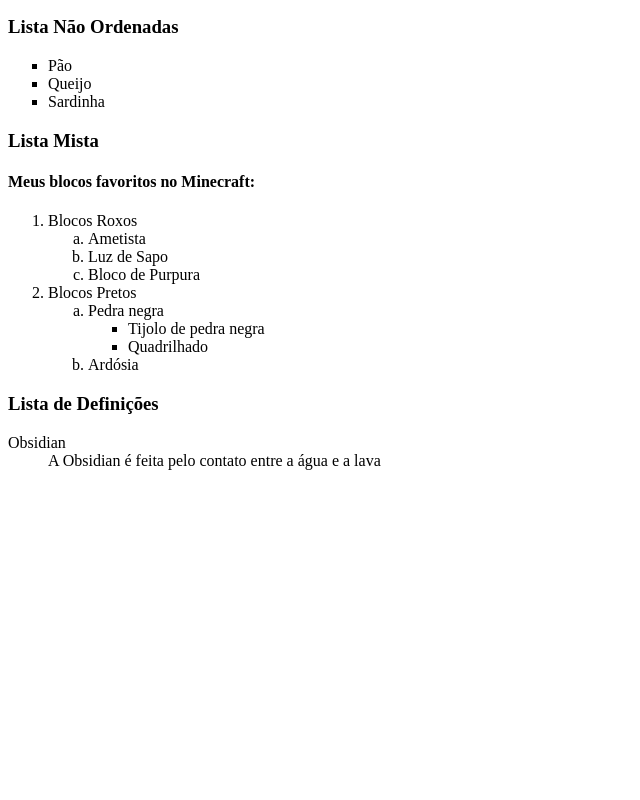
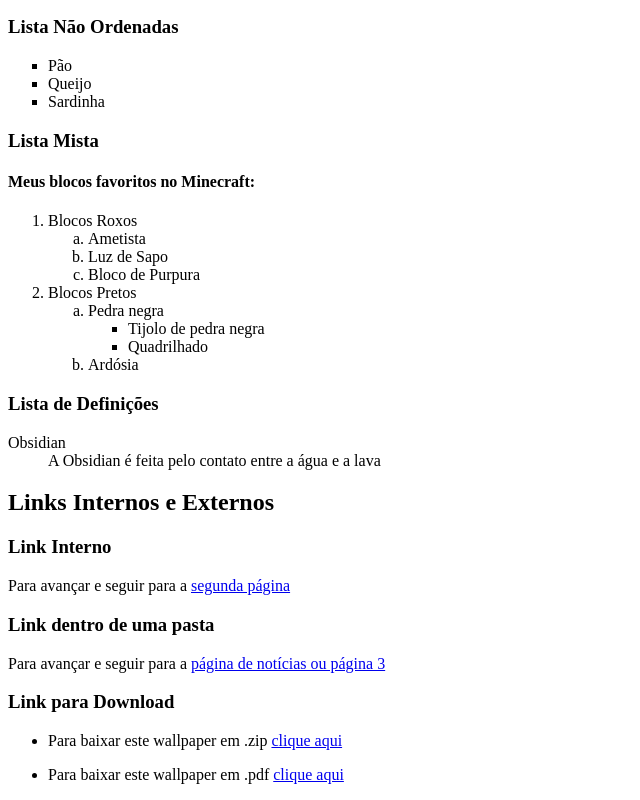
Before and after one commit to diannecarolayne/Primeiro-Repositorio, a plain HTML site: page Exercicio/index.html in a window 1280 px wide. Shown: the part 1800-2600 px from the top of the page, without its empty margins (0-640 px from the left). Before the commit the page ends 2286 px from the top, so only its background shows below. Drawn offline with Linux system fonts and the light colour scheme.

Commit message:
Adicionei mais tags
Hoje aprendi as tags de links externos, internos e download

```diff
--- a/Exercicio/index.html
+++ b/Exercicio/index.html
@@ -78,9 +78,25 @@ else:
 <dl>
     <dt>Obsidian</dt>   <!--Termo-->
     <dd>A Obsidian é feita pelo contato entre a água e a lava</dd> <!--Definição-->
+
 </dl>
 
+<h2>Links Internos e Externos</h2>
 
+<h3>Link Interno</h3>
+<p>Para avançar e seguir para a <a href="pag002.html">segunda página</a></p>
 
+<h3>Link dentro de uma pasta</h3>
+<p>Para avançar e seguir para a <a href="noticias/pag003.html">página de notícias ou página 3</a></p>
+
+<h3>Link para Download </h3>
+<ul>
+    <li>
+        <p>Para baixar este wallpaper em .zip <a href="downloads/wallpapermoon.zip" download="wallpaper.zip" type="application/zip">clique aqui</a></p>
+    </li>
+    <li>
+        <p>Para baixar este wallpaper em .pdf  <a href="downloads/curriculodianne.pdf" download="curriculodianne.pdf" type="application/pdf">clique aqui</a></p>
+    </li>
+</ul>
 </body>
 </html>
```
Also changed, not shown: Exercicio/noticias/pag003.html (added, +14 -0 lines), Exercicio/pag002.html (added, +14 -0 lines), 2 other files.
